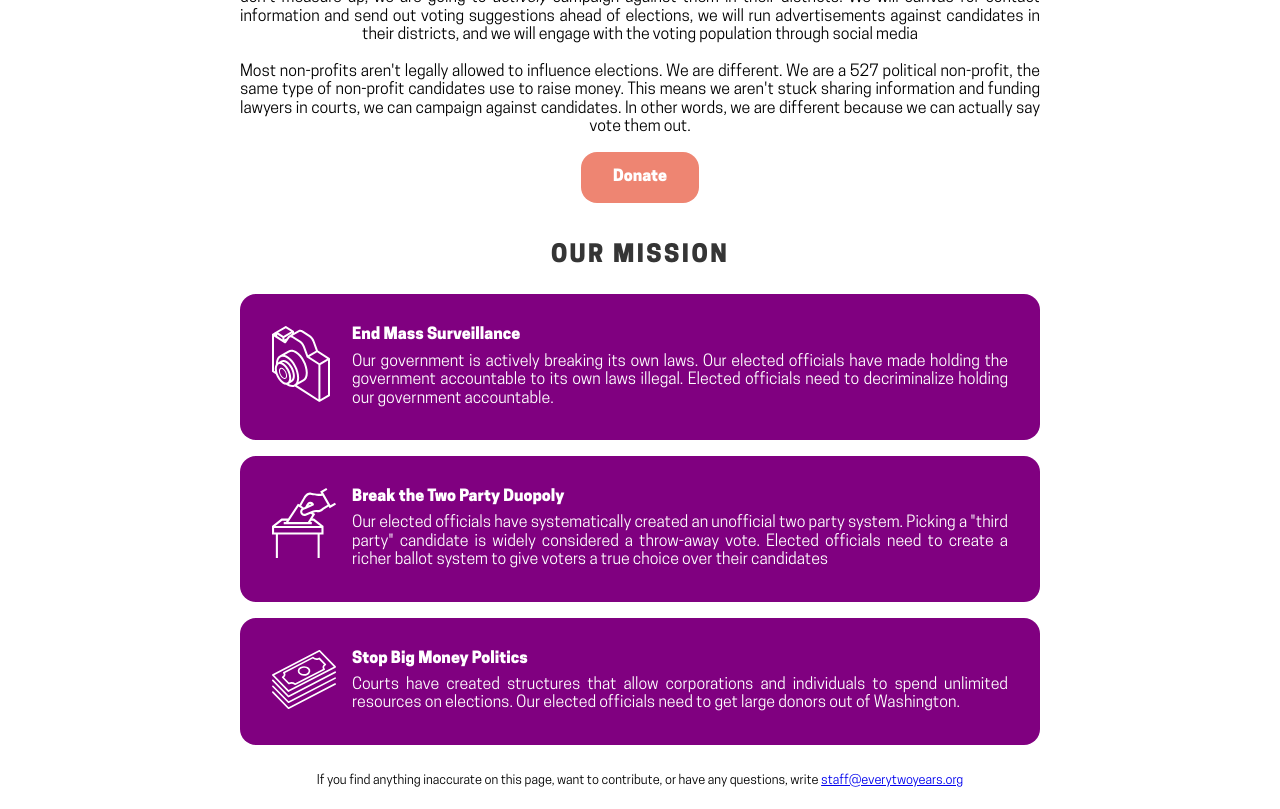
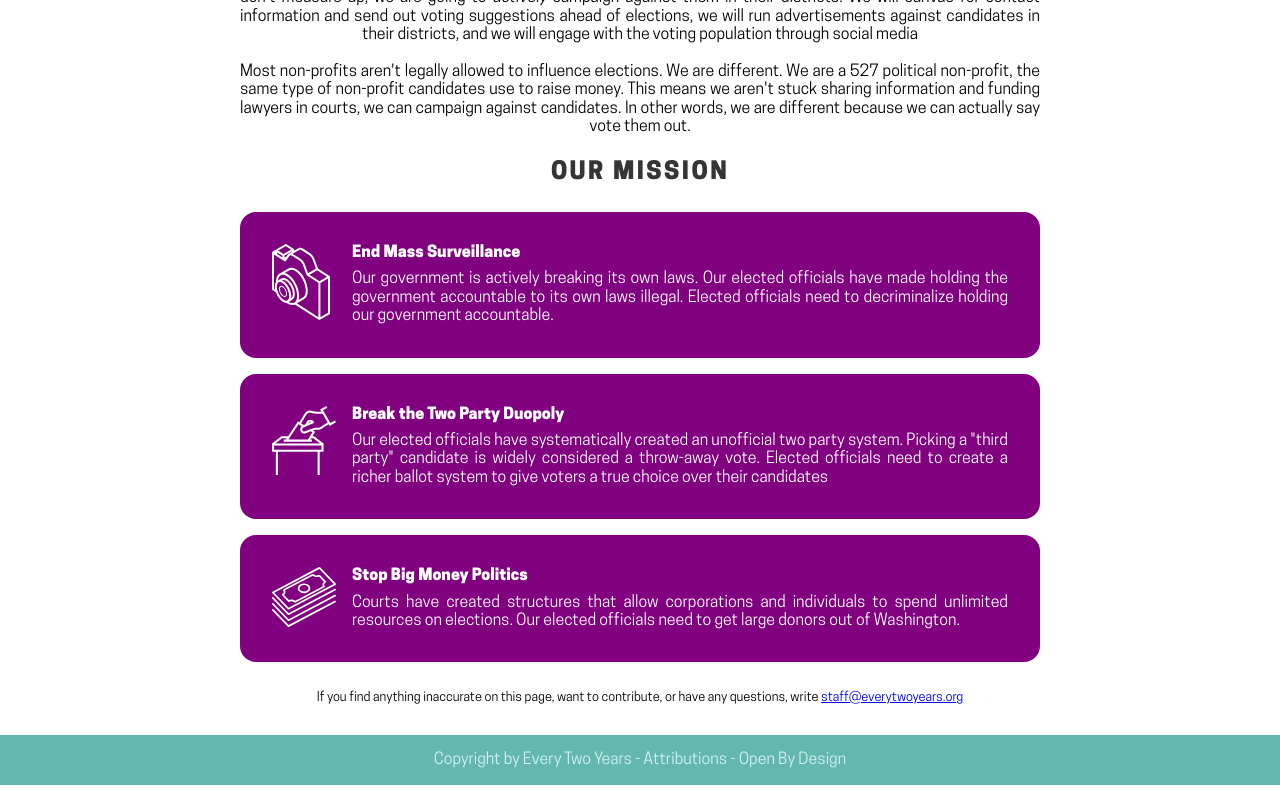
Before and after one commit to Every-Two-Years/Every-Two-Years.github.io, a Jekyll site: the page built from index.html, in a window 1280 px wide and 900 px high, scrolled down 581 px, cut to the strip 91-900 px from the top of the window. Built offline with Jekyll 4.4.1, drawn with Linux system fonts in a browser that asks for light colours; comment, search, counter and statistics services are not loaded; after the commit the page ends 1457 px from its top, so only the background shows below that.

Commit message:
Update index.html

```diff
--- a/index.html
+++ b/index.html
@@ -13,7 +13,6 @@
   With your donations, we are going to fund analysis of candidates coming up for re-election. For the candidates that don't measure up, we are going to <i>actively</i> campaign against them in their districts. We will canvas for contact information and send out voting suggestions ahead of elections, we will run advertisements against candidates in their districts, and we will engage with the voting population through social media<br><br>
   Most non-profits aren't legally allowed to influence elections. We are different. We are a 527 political non-profit, the same type of non-profit candidates use to raise money. This means we aren't stuck sharing information and funding lawyers in courts, we can campaign against candidates. In other words, we are different because we can actually say vote them out.
 </div>
-<div class="donate-button"><a href="https://everytwoyears.api.stdlib.com/donate/" class="donate-button">Donate</a></div>
 <div class="callout">
   Our Mission
 </div>
```
